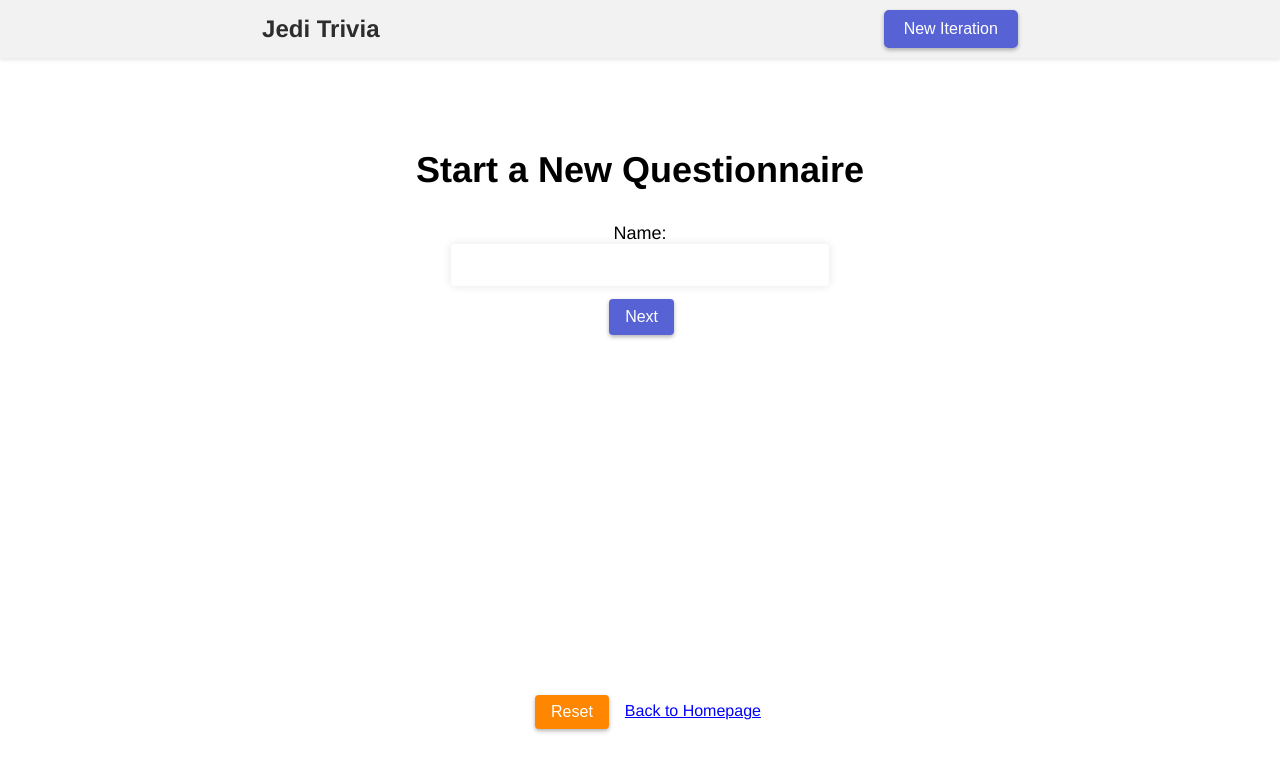
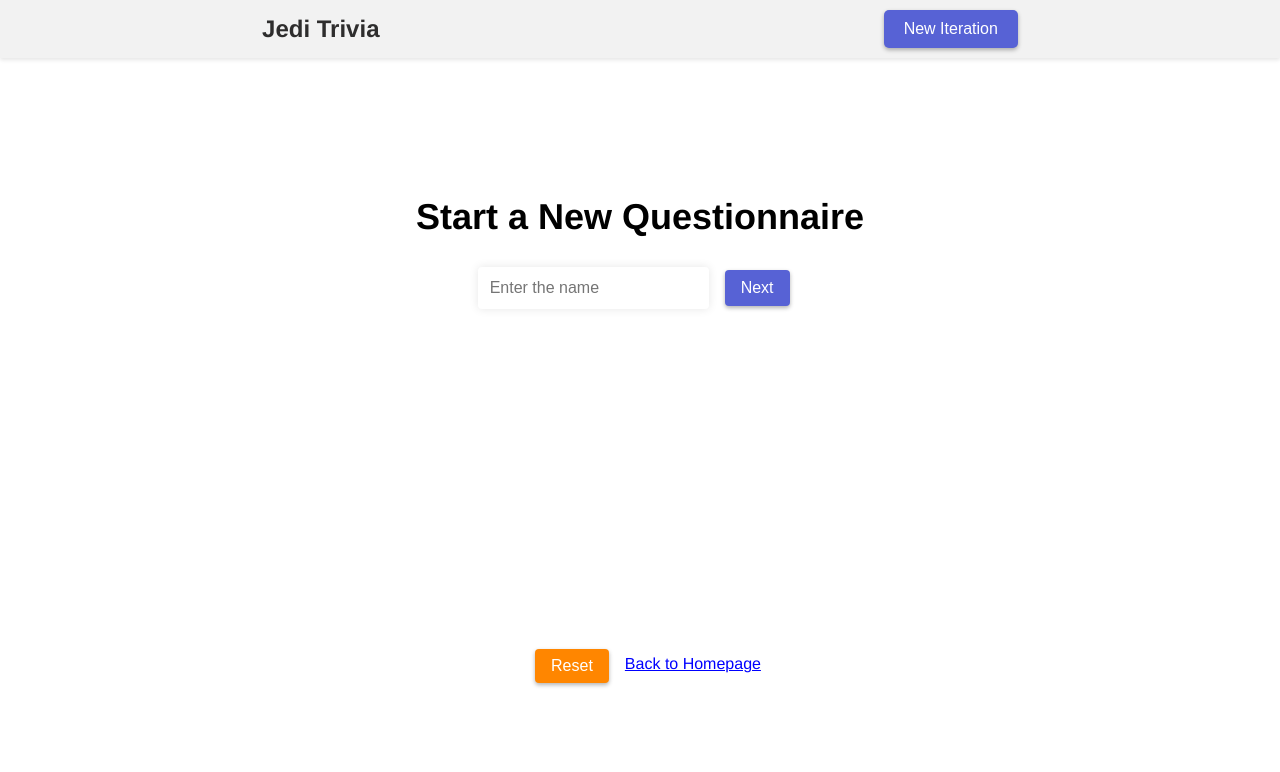
Before and after one commit to anadelic/fragenbogen, a React (Create React App) app: page /newIteration in a window 1280 px wide. Shown: the top 772 px of the page. Built offline with nearby package versions, Linux system fonts and the light colour scheme.

Commit message:
Change navigation

```diff
--- a/src/components/NewIterations.js
+++ b/src/components/NewIterations.js
@@ -9,7 +9,7 @@
   const [showInput, setShowInput] = useState(false);
   const navigate = useNavigate();
 
-  const nextBtn = (e) => {
+  const handleNextBtn = (e) => {
     e.preventDefault();
     setShowInput(true);
   };
@@ -20,11 +20,15 @@
     if (nextQuestion < questions.length) {
       setCurrentQuestion(nextQuestion);
     } else {
+      if (answers.length > 0) {
+        handleSave();
         alert("You've reached the end of the questionnaire.");
+      }
+      navigate('/');
     }
   };
 
-  // reseting the questionary
+  // reseting the questionnaire
   const handleReset = () => {
     setCurrentQuestion(0);
     setAnswers([]);
@@ -66,13 +70,13 @@
   );
 
   // Diasbling save button until all questions are answered, iterate over each question, checks if at least one answer option is included in the array, checks if the answers array includes some answerText
-  const areAllQuestionsAnswered = () => {
-    return questions.every((question) => {
-      return question.answerOptions.some((answerOption) =>
-        answers.includes(answerOption.answerText),
-      );
-    });
-  };
+  // const areAllQuestionsAnswered = () => {
+  //   return questions.every((question) => {
+  //     return question.answerOptions.some((answerOption) =>
+  //       answers.includes(answerOption.answerText),
+  //     );
+  //   });
+  // };
 
   const handleNotCompleted = () => {
     if (
@@ -96,23 +100,24 @@
   };
   return (
     <div className="newIterationPage">
-      <h1>Start a New Questionnaire</h1>
+      <h1 className="title">Start a New Questionnaire</h1>
       {!showInput ? (
-        <form onSubmit={nextBtn}>
-          <p>
+        <form onSubmit={handleNextBtn}>
+          <div className="form-input">
             <label htmlFor="title" className="inputLabel">
-              Name:
               <input
                 className="input"
                 name="title"
                 required
+                placeholder="Enter the name"
                 onChange={(e) => setName(e.target.value)}
               />
             </label>
             <button className="next-btn">Next</button>
-          </p>
+          </div>
         </form>
       ) : (
+        <div>
           <div>
             <div className="question-text">
               {questions[currentQuestion].questionText}
@@ -126,13 +131,16 @@
                       className="checkbox"
                       type="checkbox"
                       checked={answers.includes(answerOption.answerText)}
-                    onChange={() => handleAnswerChange(answerOption.answerText)}
+                      onChange={() =>
+                        handleAnswerChange(answerOption.answerText)
+                      }
                     />
                   </label>
                 ),
               )}
             </div>
-          <div>
+          </div>
+          <div className="btn-group">
             <button
               className="btn"
               onClick={handleNextQuestion}
@@ -140,21 +148,21 @@
             >
               Next Question
             </button>
-            <button
+            {/* <button
               className="btn"
               onClick={handleSave}
               disabled={!areAllQuestionsAnswered() || !isAnswerChecked}
             >
               Save
-            </button>
+            </button> */}
           </div>
         </div>
       )}
+
       <div className="link-btn">
         <button className="btn-reset" onClick={handleReset}>
           Reset
         </button>
-
         <Link to="/" onClick={handleNotCompleted} className="link">
           Back to Homepage
         </Link>
```
Lines whose indentation alone changed are shown as unchanged.
